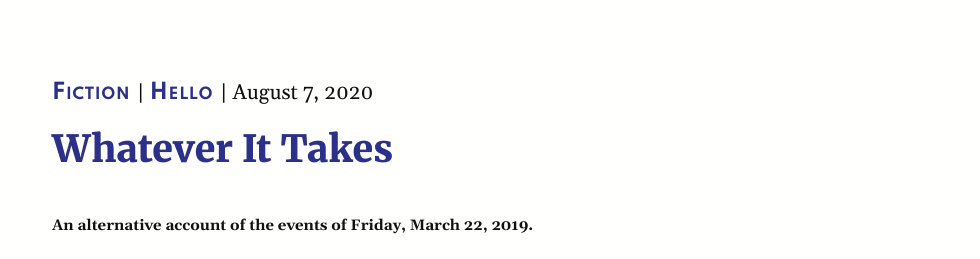
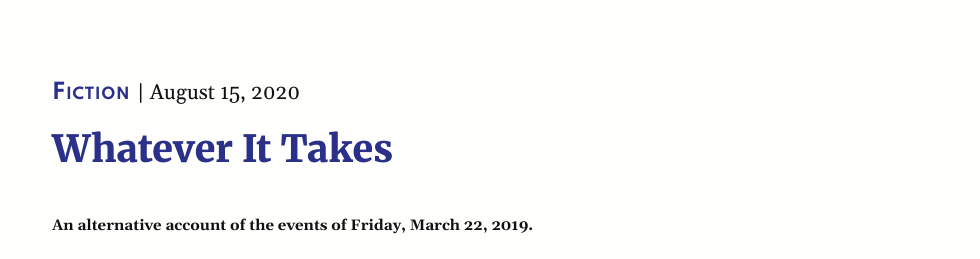
Before and after one commit to AndrewYang2024/AndrewYang2024.github.io, a Jekyll site: the page built from _posts/2020-08-07-new-postCopy.md, in a window 1280 px wide and 900 px high. Shown: the part 163-422 px from the top of the window, without its empty margins (44-1024 px from the left). Built offline with Jekyll 4.4.1, drawn with Linux system fonts in a browser that asks for light colours; nearby versions of some CDN libraries; some of the changed lines change nothing that is shown.

Commit message:
Update 2020-08-07-new-postCopy.md

```diff
--- a/_posts/2020-08-07-new-postCopy.md
+++ b/_posts/2020-08-07-new-postCopy.md
@@ -2,9 +2,9 @@
 layout: post
 excerpt: A.
 title:  "Whatever It Takes"
-date:   2020-08-07 13:06:04
-categories: Fiction Hello
-tags: update
+date:   2020-08-16 00:00:00
+categories: Fiction
+tags: Fed
 picid: "a001"
 ---
 
```
